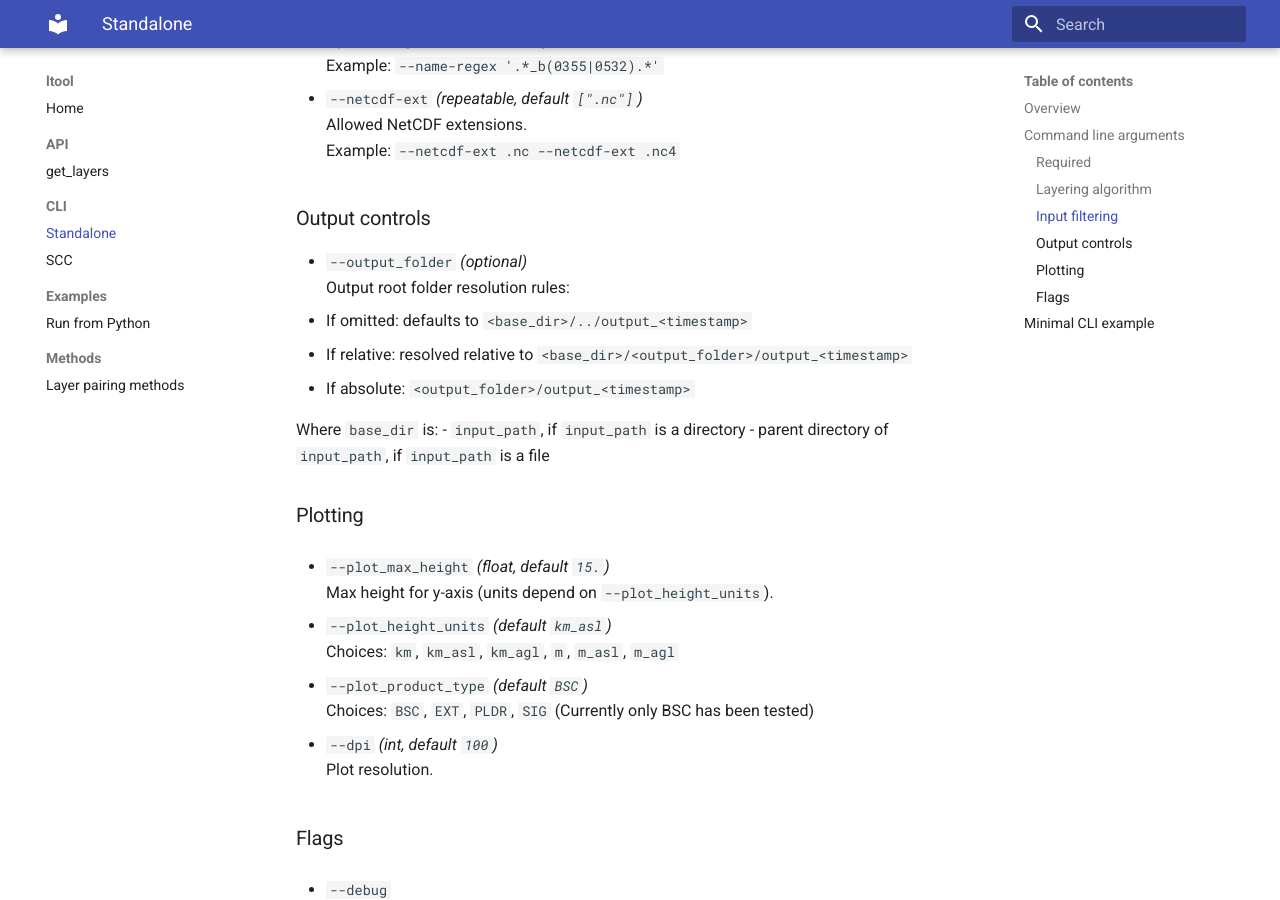
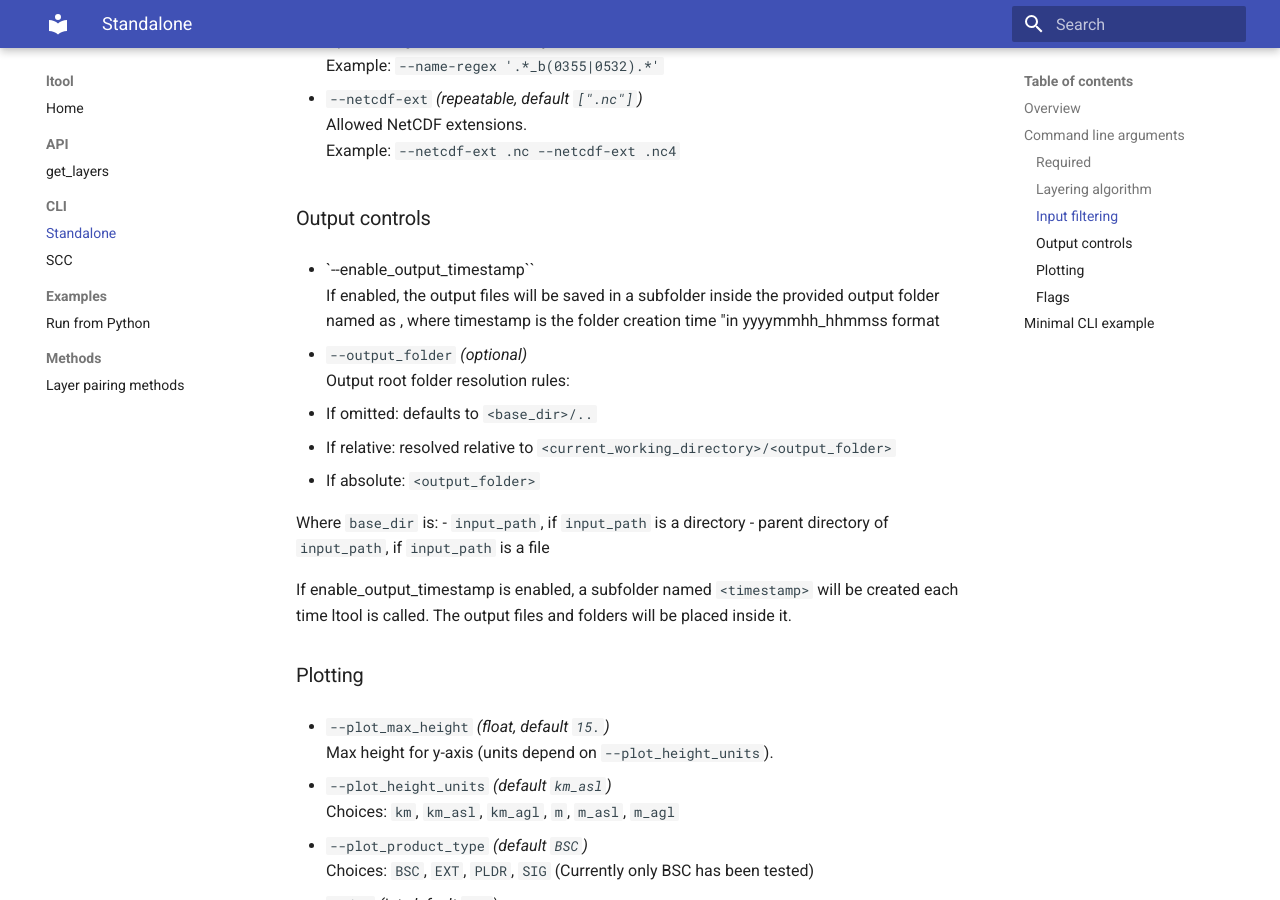
Before and after one commit to nikolaos-siomos/ltool, an MkDocs documentation site: the page built from docs/cli/standalone.md, in a window 1280 px wide and 900 px high, scrolled down 1719 px. Built offline with MkDocs 1.6.1 and Material for MkDocs 9.7.7, drawn with Linux system fonts in a browser that asks for light colours.

Commit message:
--Documentation update related to the output folder and to enable_output_timestamp

```diff
--- a/docs/cli/standalone.md
+++ b/docs/cli/standalone.md
@@ -76,15 +76,22 @@ If the folder contains multiple files, the can be filtered with the following op
 
 ### Output controls
 
+- `--enable_output_timestamp``
+  If enabled, the output files will be saved in a subfolder inside the provided output folder named as <timestamp>,
+  where timestamp is the folder creation time "in yyyymmhh_hhmmss format
+
 - `--output_folder` *(optional)*
   Output root folder resolution rules:
-  - If omitted: defaults to `<base_dir>/../output_<timestamp>`
-  - If relative: resolved relative to `<base_dir>/<output_folder>/output_<timestamp>`
-  - If absolute: `<output_folder>/output_<timestamp>`
+  - If omitted: defaults to `<base_dir>/..`
+  - If relative: resolved relative to `<current_working_directory>/<output_folder>`
+  - If absolute: `<output_folder>`
 
   Where `base_dir` is:
   - `input_path`, if `input_path` is a directory
   - parent directory of `input_path`, if `input_path` is a file
+
+  If enable_output_timestamp is enabled, a subfolder named `<timestamp>` will be created each time ltool is called.
+  The output files and folders will be placed inside it.
 
 ### Plotting
 
```
Also changed, not shown: 1 other file.
